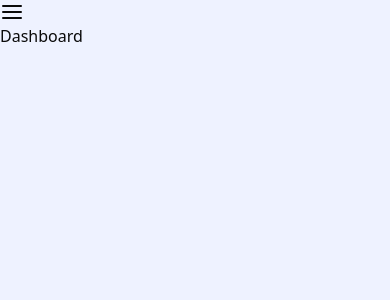
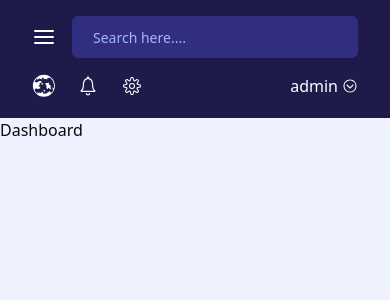
Before and after one commit to romanfarooq/sweepstakes-betting-website, a React (Vite) app: page /admin/dashboard in a window 390 px wide. Shown: the top 300 px of the page. Built offline with nearby package versions, Linux system fonts and the light colour scheme; no server answers.

Commit message:
completed mobile menu bar

```diff
--- a/src/components/AmountPortfolioWallet.jsx
+++ b/src/components/AmountPortfolioWallet.jsx
@@ -1,5 +1,5 @@
 import { useNavigate } from "react-router-dom";
-import { Button } from "./ui/button";
+import { Button } from "@/components/ui/button";
 
 export default function AmountPortfolioWallet() {
   const navigate = useNavigate();
--- a/src/components/DepositWithDrawBtn.jsx
+++ b/src/components/DepositWithDrawBtn.jsx
@@ -1,4 +1,4 @@
-import { Button } from "./ui/button";
+import { Button } from "@/components/ui/button";
 
 export default function DepositWithDrawBtn() {
   return (
--- a/src/components/LoggedInButtons.jsx
+++ b/src/components/LoggedInButtons.jsx
@@ -1,5 +1,5 @@
 import { useNavigate } from "react-router-dom";
-import { Button } from "./ui/button";
+import { Button } from "@/components/ui/button";
 
 function LoggedInButtons({ doSignInWithGoogle }) {
   const navigate = useNavigate();
--- a/src/components/MobileHeader.jsx
+++ b/src/components/MobileHeader.jsx
@@ -10,10 +10,10 @@ import { NavLink, useNavigate } from "react-router-dom";
 import { useAuth } from "@/contexts/AuthContext";
 import { doSignOut } from "@/firebase/auth";
 import { doSignInWithGoogle } from "@/firebase/auth";
+import { Button } from "@/components/ui/button";
 import { Avatar, AvatarFallback, AvatarImage } from "@/components/ui/avatar";
 import LoggedInButtons from "@/components/LoggedInButtons";
 import DepositWithDrawBtn from "@/components/DepositWithDrawBtn";
-import { Button } from "./ui/button";
 
 export default function MobileHeader() {
   const { userLoggedIn } = useAuth();
--- a/src/components/MobileSideNavigationBar.jsx
+++ b/src/components/MobileSideNavigationBar.jsx
@@ -1,21 +1,35 @@
 import Logo from "./Logo";
 import ResueableAccordion from "./ResueableAccordion";
-import { useState } from "react"; // Import useState from React
+import { useState } from "react";
 import { NavLink, Outlet } from "react-router-dom";
 import { AlignJustify } from "lucide-react";
+import { CgGames } from "react-icons/cg";
+import { GiWorld } from "react-icons/gi";
+import { CiBoxList } from "react-icons/ci";
+import { BsTicketDetailed } from "react-icons/bs";
 import { IoHomeOutline } from "react-icons/io5";
 import { AiOutlineSpotify } from "react-icons/ai";
 import { LuFileSpreadsheet } from "react-icons/lu";
-import { CiBank } from "react-icons/ci";
-import { IoIosPeople } from "react-icons/io";
-import { CgGames } from "react-icons/cg";
+import { CiBank, CiSettings } from "react-icons/ci";
+import { IoSettingsOutline } from "react-icons/io5";
+import { MdOutlineBugReport } from "react-icons/md";
+import { MdOutlineSettingsOverscan } from "react-icons/md";
 import { LiaFileInvoiceDollarSolid } from "react-icons/lia";
-import { BsTicketDetailed } from "react-icons/bs";
-import { CiBoxList } from "react-icons/ci";
-import { IoSettingsOutline } from "react-icons/io5";
-import { MdOutlineSettingsOverscan } from "react-icons/md";
-import { MdOutlineBugReport } from "react-icons/md";
-import { Sheet, SheetContent, SheetTrigger } from "@/components/ui/sheet";
+import {
+  IoIosArrowDropdown,
+  IoIosNotificationsOutline,
+  IoIosPeople,
+} from "react-icons/io";
+import { Input } from "@/components/ui/input";
+import { Sheet, SheetContent } from "@/components/ui/sheet";
+import {
+  DropdownMenu,
+  DropdownMenuContent,
+  DropdownMenuItem,
+  DropdownMenuLabel,
+  DropdownMenuSeparator,
+  DropdownMenuTrigger,
+} from "@/components/ui/dropdown-menu";
 
 const sampleAccordionData = {
   title: "Manage Betters",
@@ -41,13 +55,6 @@ export default function MobileSideNavigationBar() {
   return (
     <main className="flex flex-grow flex-col bg-indigo-50 md:hidden">
       <Sheet open={isOpen} onOpenChange={setIsOpen}>
-        <SheetTrigger asChild>
-          <AlignJustify
-            className="cursor-pointer"
-            size={24}
-            onClick={handleOpen}
-          />
-        </SheetTrigger>
         <SheetContent
           side="left"
           className="custom-scrollbar flex h-full w-full flex-col items-start gap-4 bg-indigo-950 text-white"
@@ -130,8 +137,7 @@ export default function MobileSideNavigationBar() {
                 title={"Deposits"}
                 items={sampleAccordionData.items} // Replace with actual items
                 titleIcon={<LiaFileInvoiceDollarSolid className="h-5 w-5" />}
-                isOpen={isOpen} // Pass isOpen to the ResueableAccordion
-                setIsOpen={setIsOpen} // Pass setIsOpen to the ResueableAccordion
+                onClick={handleClose}
               />
               <ResueableAccordion
                 title={"Withdrawals"}
@@ -195,6 +201,53 @@ export default function MobileSideNavigationBar() {
           </div>
         </SheetContent>
       </Sheet>
+      <div className="w-full bg-indigo-950 text-white">
+        <div className="flex items-center justify-between px-8 py-4">
+          <div className="mr-4 flex cursor-pointer text-2xl">
+            <AlignJustify
+              className="cursor-pointer"
+              size={24}
+              onClick={handleOpen}
+            />
+          </div>
+          <div className="flex w-full">
+            <Input
+              placeholder="Search here...."
+              className="border-indigo-900 bg-indigo-900 px-5 py-5 outline-none placeholder:text-indigo-300"
+            />
+          </div>
+        </div>
+        <div className="flex items-center justify-between px-8 pb-5">
+          <div className="flex gap-5">
+            <GiWorld className="size-6" />
+            <IoIosNotificationsOutline className="size-6 animate-swing" />
+            <CiSettings className="size-6" />
+          </div>
+          <div className="text-base">
+            <DropdownMenu>
+              <DropdownMenuTrigger className="flex cursor-pointer items-center gap-1">
+                <span>admin</span>
+                <IoIosArrowDropdown />
+              </DropdownMenuTrigger>
+              <DropdownMenuContent className="bg-indigo-950">
+                <DropdownMenuLabel className="cursor-pointer">
+                  My Account
+                </DropdownMenuLabel>
+                <DropdownMenuSeparator />
+                <DropdownMenuItem className="cursor-pointer hover:bg-indigo-900 focus:bg-indigo-900">
+                  Profile
+                </DropdownMenuItem>
+                <DropdownMenuItem className="cursor-pointer hover:bg-indigo-900 focus:bg-indigo-900">
+                  Password
+                </DropdownMenuItem>
+                <DropdownMenuItem className="cursor-pointer hover:bg-indigo-900 focus:bg-indigo-900">
+                  Logout
+                </DropdownMenuItem>
+              </DropdownMenuContent>
+            </DropdownMenu>
+          </div>
+        </div>
+      </div>
       <Outlet />
     </main>
   );
--- a/src/components/UpperNavigationBar.jsx
+++ b/src/components/UpperNavigationBar.jsx
@@ -15,7 +15,7 @@ import {
 export default function UpperNavigationBar() {
   return (
     <main className="hidden flex-grow flex-col bg-indigo-50 md:flex">
-      <div className="w-full border-l border-indigo-700 bg-indigo-950 text-white">
+      <div className="w-full bg-indigo-950 text-white">
         <div className="flex items-center justify-between p-4">
           <div className="flex w-3/12">
             <Input
--- a/src/layouts/AdminLayout.jsx
+++ b/src/layouts/AdminLayout.jsx
@@ -1,7 +1,6 @@
 import MobileSideNavigationBar from "@/components/MobileSideNavigationBar";
 import SideNavigationBar from "@/components/SideNavigationBar";
 import UpperNavigationBar from "@/components/UpperNavigationBar";
-import { Outlet } from "react-router-dom";
 
 export default function AdminLayout() {
   return (
```
